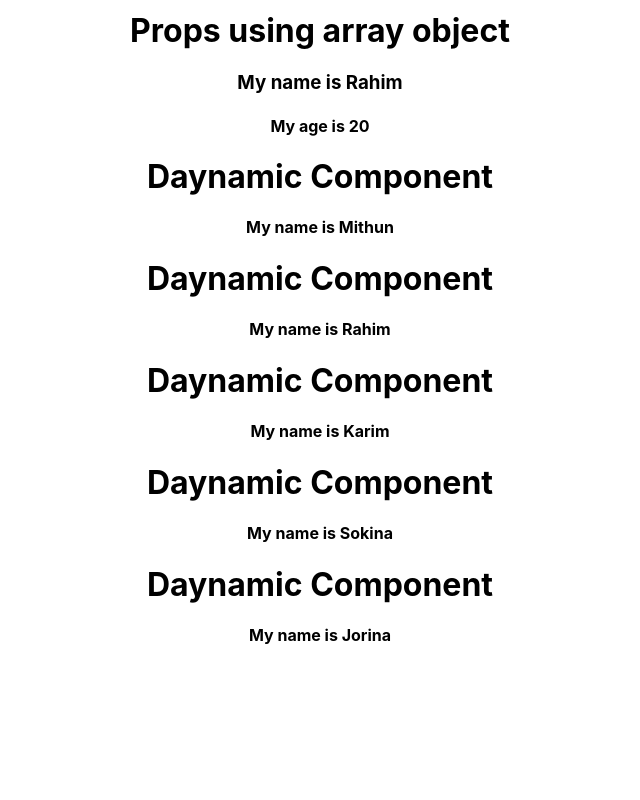
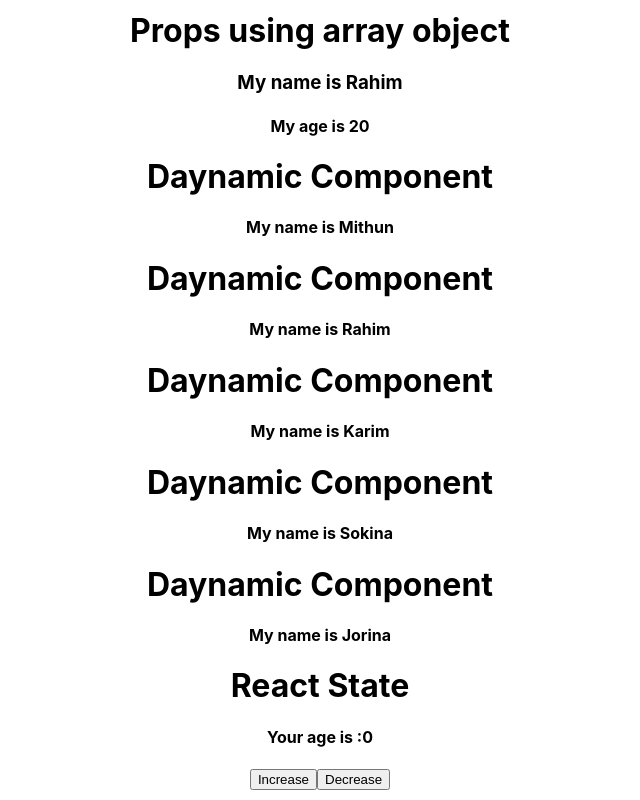
Before and after one commit to mithuncdas/react-course-learning, a React (Create React App) app: page / in a window 1280 px wide. Shown: the part 1015-1815 px from the top of the page, without its empty margins (320-960 px from the left). Before the commit the page ends 1681 px from the top, so only its background shows below. Built offline with nearby package versions, Linux system fonts and the light colour scheme.

Commit message:
use state complete

```diff
--- a/src/App.js
+++ b/src/App.js
@@ -1,3 +1,4 @@
+import { useState } from 'react';
 import './App.css';
 
 function App() {
@@ -25,7 +26,7 @@ function App() {
       {
         infos.map(info => <DaynamicComponent info={info}></DaynamicComponent>)
       }
-      {/* <DaynamicComponent></DaynamicComponent> */}
+      <ReactState></ReactState>
     </div>
   );
 }
@@ -117,5 +118,23 @@ function DaynamicComponent(props){
    </div>
   );
 }
+/**
+ * React state
+ */
+function ReactState(){
+  const [age, setAge] = useState(0)
+  const ageIncrease = () => {
+    const newAge = age + 1;
+    setAge(newAge);
+  }
+  return (
+    <div style={{ marginBottom:'10px' }}>
+      <h1>React State</h1>
+      <h4>Your age is :{age} </h4>
+      <button onClick={ageIncrease}>Increase</button>
+      <button onClick={() => setAge(age - 1)}>Decrease</button>
+    </div>
+  );
+}
 
 export default App;
```
